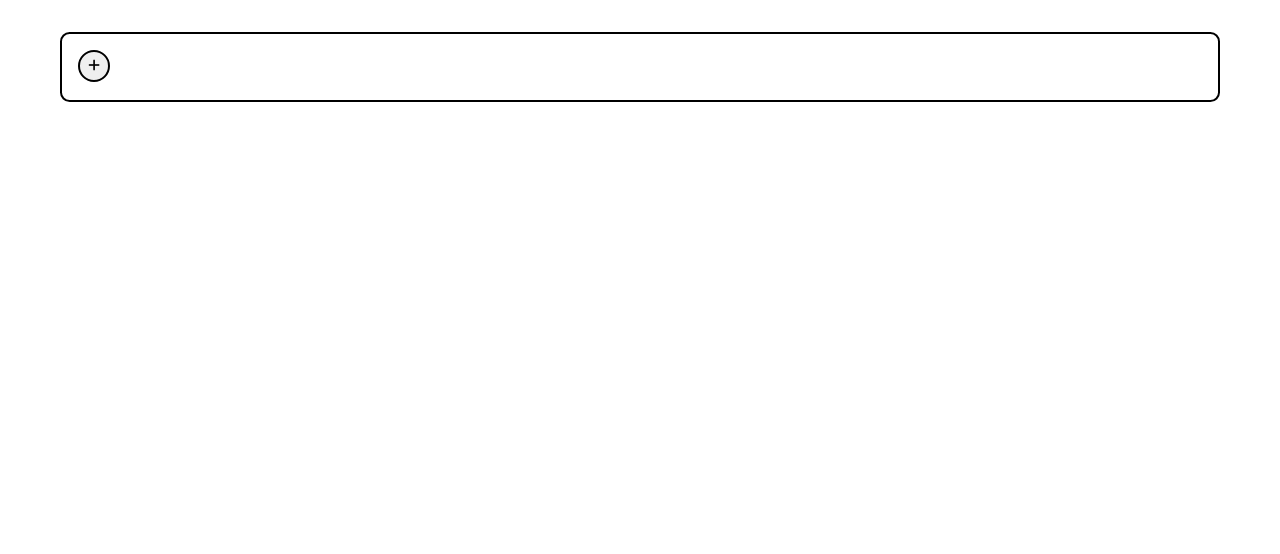
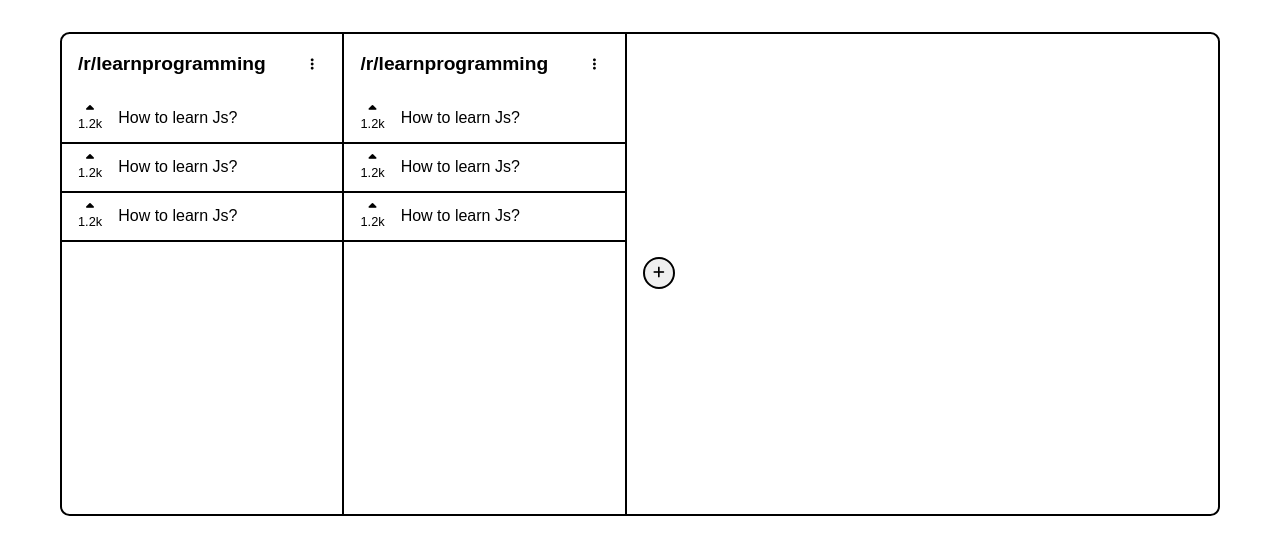
Before and after one commit to abdullayevf/Reddit-Client, a plain HTML site: page index.html in a window 1280 px wide. Drawn offline with Linux system fonts and the light colour scheme.

Commit message:
fix: get done with the lane styling

```diff
--- a/css/style.css
+++ b/css/style.css
@@ -3,6 +3,12 @@
   padding: 0;
   box-sizing: border-box;
   list-style: none;
+  text-decoration: none;
+  font-family: 'Poppins', sans-serif;
+}
+
+a {
+  color: inherit;
 }
 
 .container {
@@ -16,6 +22,61 @@
   align-items: center;
   border: 2px solid black;
   border-radius: 0.6rem;
+  overflow-x: auto;
+}
+
+.lane {
+  padding: 1rem 0;
+  border-right: 2px solid black;
+  min-height: 60vh;
+}
+
+.lane-header {
+  display: flex;
+  align-items: center;
+  margin-bottom: 1rem;
+  padding: 0 1rem;
+}
+
+.lane-header h2 {
+  font-size: 1.2rem;
+}
+
+.lane-header button {
+  margin-left: 2rem;
+  width: 1.8rem;
+  height: 1.8rem;
+  cursor: pointer;
+  display: flex;
+  align-items: center;
+  justify-content: center;
+  border-radius: 50%;
+  transition: all 0.3s ease;
+  border: none;
+  background: none;
+}
+
+.lane-content .post {
+  display: flex;
+  align-items: center;
+  justify-content: start;
+  border-bottom: 2px solid black;
+  padding: 0.4rem 1rem;
+}
+
+.post .post-upvotes {
+  display: flex;
+  flex-direction: column;
+  align-items: center;
+  position: relative;
+  font-size: 0.8rem;
+  margin-top: 0.4rem;
+  bottom: 0.3rem;
+}
+
+.post .post-title {
+  margin-left: 1rem;
+  line-height: 0px;
 }
 
 .free-space {
@@ -47,6 +108,7 @@
   left: 50%;
   transform: translate(-50%, -50%);
   border: 2px solid black;
+  background: white;
   padding: 1rem;
   border-radius: 0.6rem;
 }
--- a/index.html
+++ b/index.html
@@ -20,7 +20,7 @@
   <body>
     <div class="container">
       <div class="wrapper">
-        <!-- <div class="lane">
+        <div class="lane">
           <header class="lane-header">
             <h2>/r/learnprogramming</h2>
             <button type="button">
@@ -98,7 +98,8 @@
               </li>
             </ul>
           </main>
-        </div> -->
+        </div>
+
         <div class="free-space">
           <button type="button" class="popup-trigger" id="popup-trigger">
             <i class="fa-solid fa-plus"></i>
```
